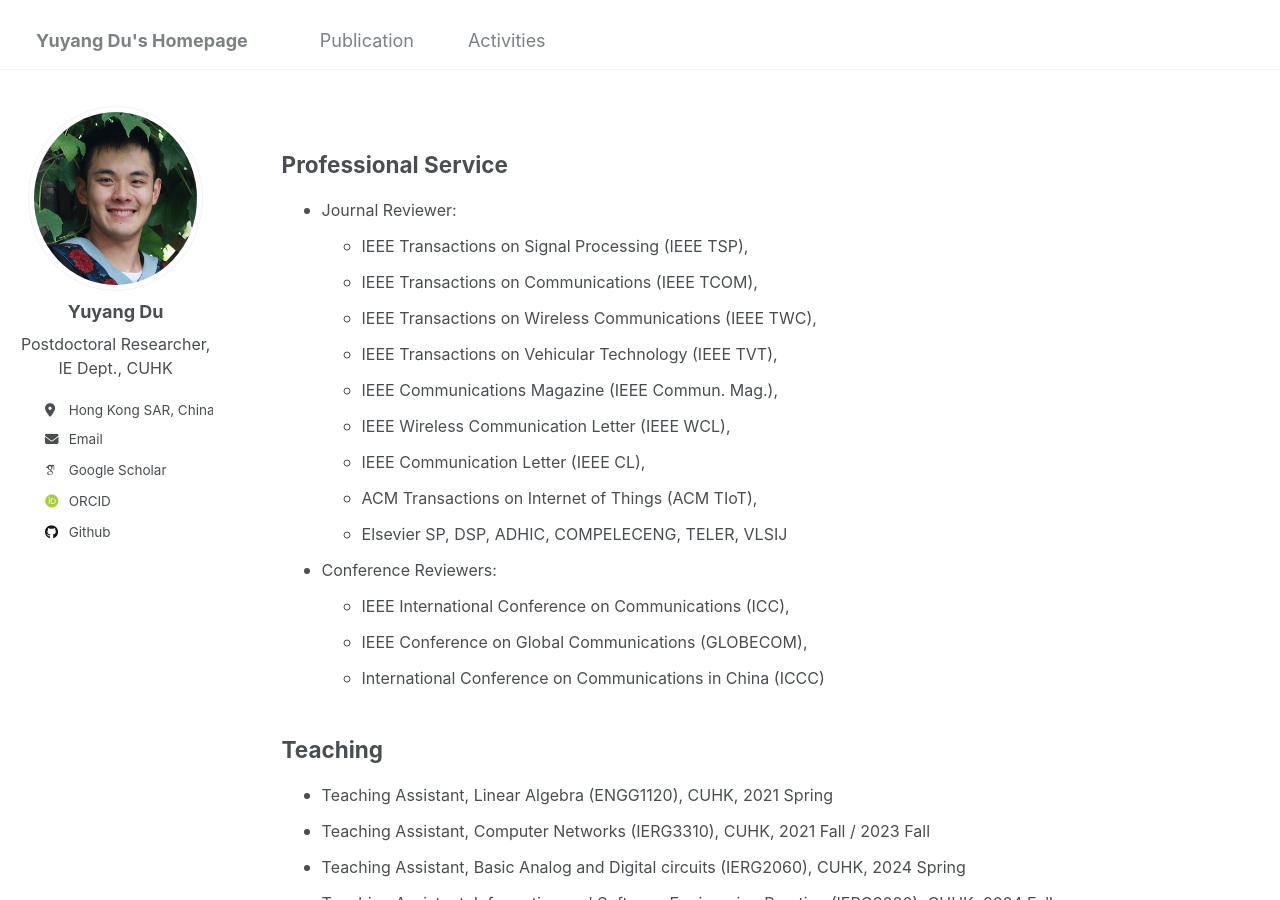
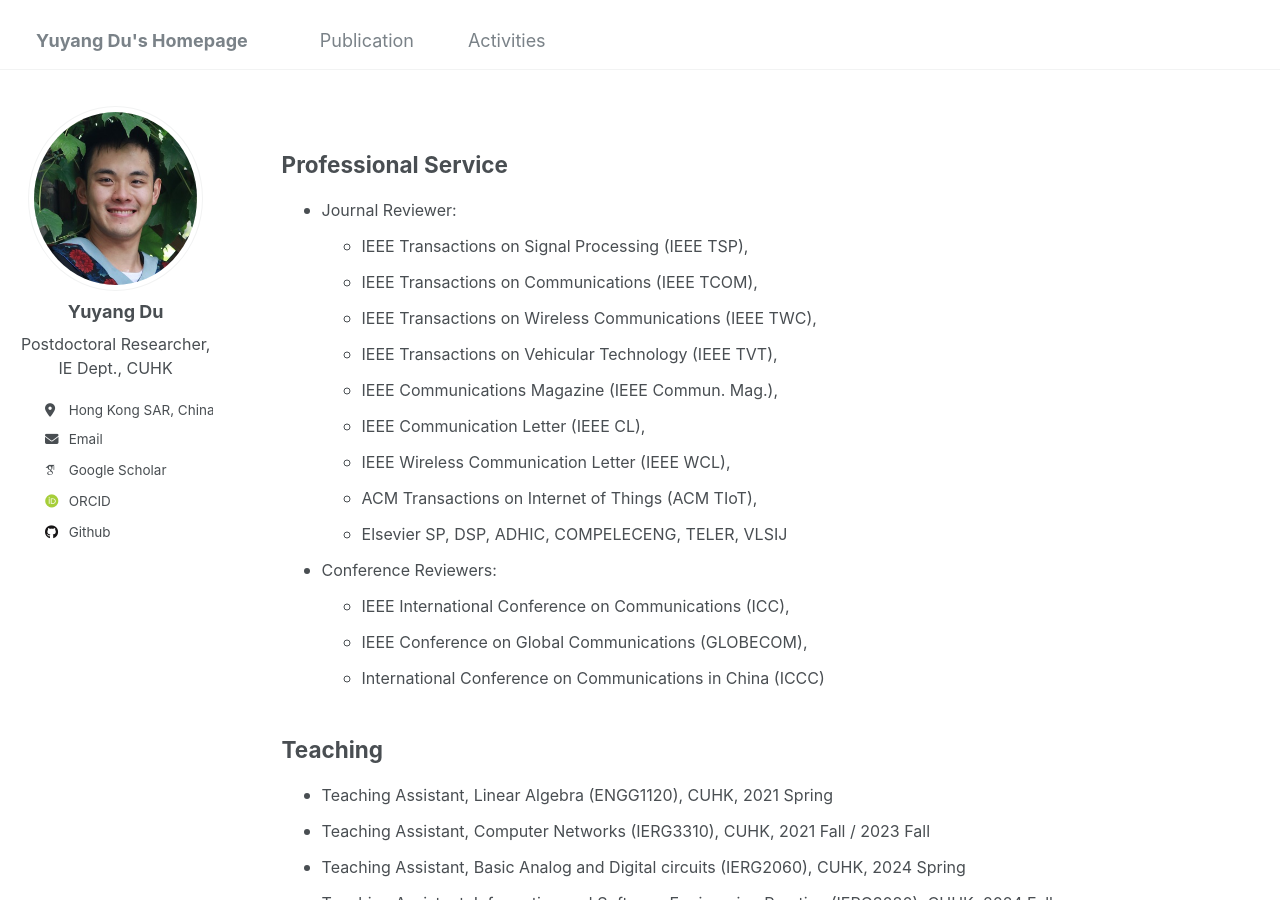
Before and after one commit to yuyangdu01/yuyangdu01.github.io, a Jekyll site: the page built from _pages/cv.md, in a window 1280 px wide and 900 px high. Built offline with Jekyll 4.4.1, drawn with Linux system fonts in a browser that asks for light colours; some web fonts are replaced.

Commit message:
Update cv.md

```diff
--- a/_pages/cv.md
+++ b/_pages/cv.md
@@ -16,8 +16,8 @@ Professional Service
   + <font size=3>IEEE Transactions on Wireless Communications (IEEE TWC),</font>
   + <font size=3>IEEE Transactions on Vehicular Technology (IEEE TVT),</font>
   + <font size=3>IEEE Communications Magazine (IEEE Commun. Mag.),</font>
+  + <font size=3>IEEE  Communication Letter (IEEE CL),</font>
   + <font size=3>IEEE Wireless Communication Letter (IEEE WCL),</font>
-  + <font size=3>IEEE  Communication Letter (IEEE CL),</font>
   + <font size=3>ACM Transactions on Internet of Things (ACM TIoT),</font>
   + <font size=3> Elsevier SP, DSP, ADHIC, COMPELECENG, TELER, VLSIJ
 * <font size=3>Conference Reviewers:</font>
```
